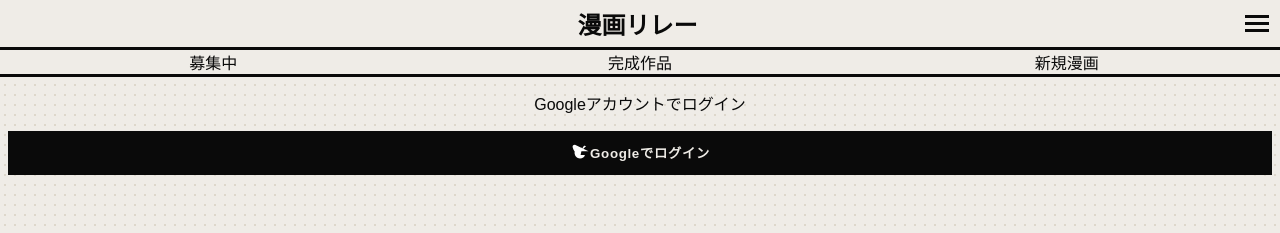
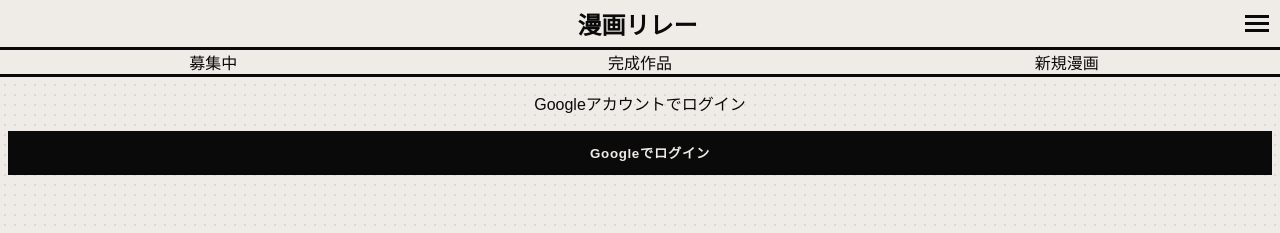
Before and after one commit to tororo-kombu/manga-relay, a Next.js app: page /login in a window 1280 px wide. Shown: the top 233 px of the page. Built offline with nearby package versions, Linux system fonts and the light colour scheme; no server answers; a web font is replaced by a local one.

Commit message:
Delete Google logo

```diff
--- a/app/login/page.tsx
+++ b/app/login/page.tsx
@@ -20,7 +20,6 @@
         </p>
         <button onClick={handleGoogleLogin} className="btn-manga flex items-center justify-center gap-3">
           <svg width="20" height="20" viewBox="0 0 48 48">
-            <path fill="#fff" d="M44.5 20H24v8.5h11.8C34.7 33.9 30.1 37 24 37c-7.2 0-13-5.8-13-13s5.8-13 13-13c3.1 0 5.9 1.1 8.1 2.9l6.4-6.4C34.6 5.1 29.6 3 24 37 3 12.9 3 4 11.9 4 23s8.9 20 20 20c11 0 19.7-7.7 19.7-20 0-1.3-.1-2.7-.2-3z"/>
           </svg>
           Googleでログイン
         </button>
```
